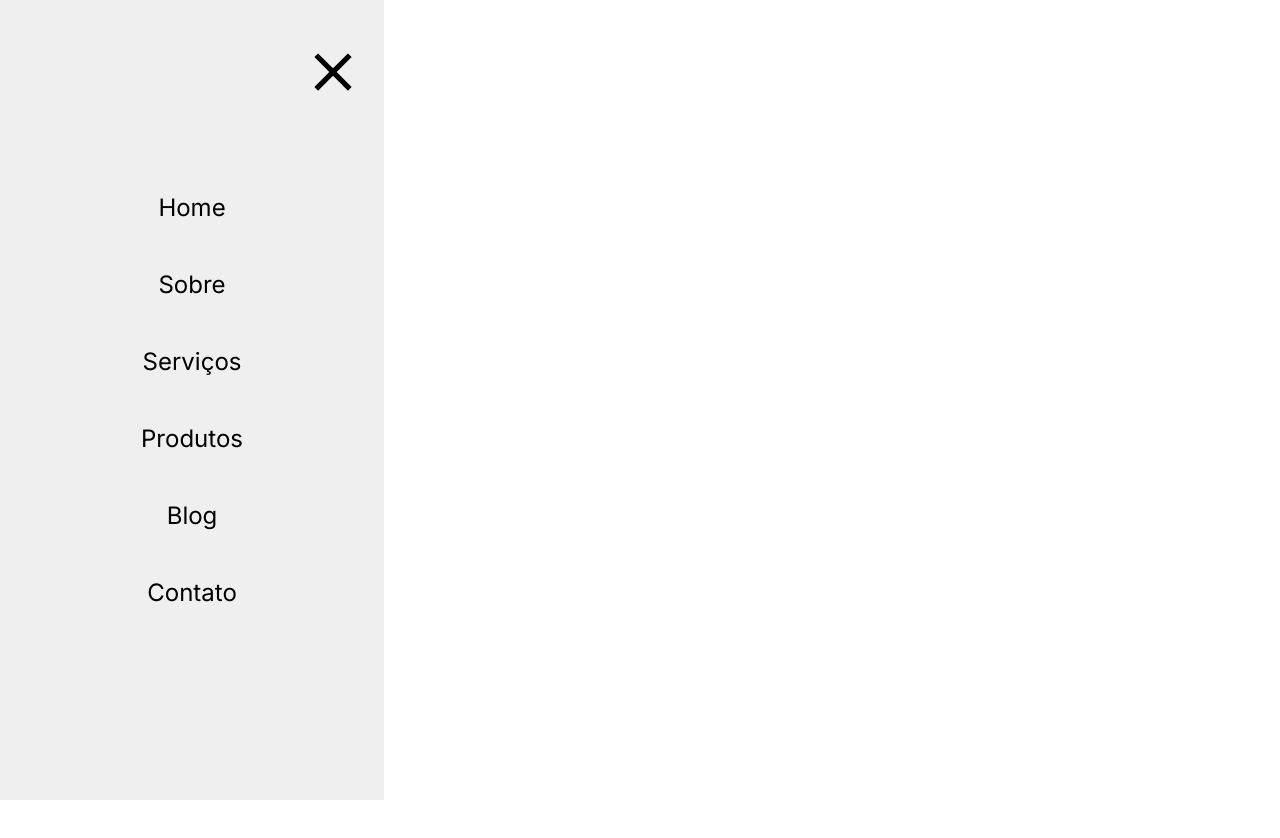
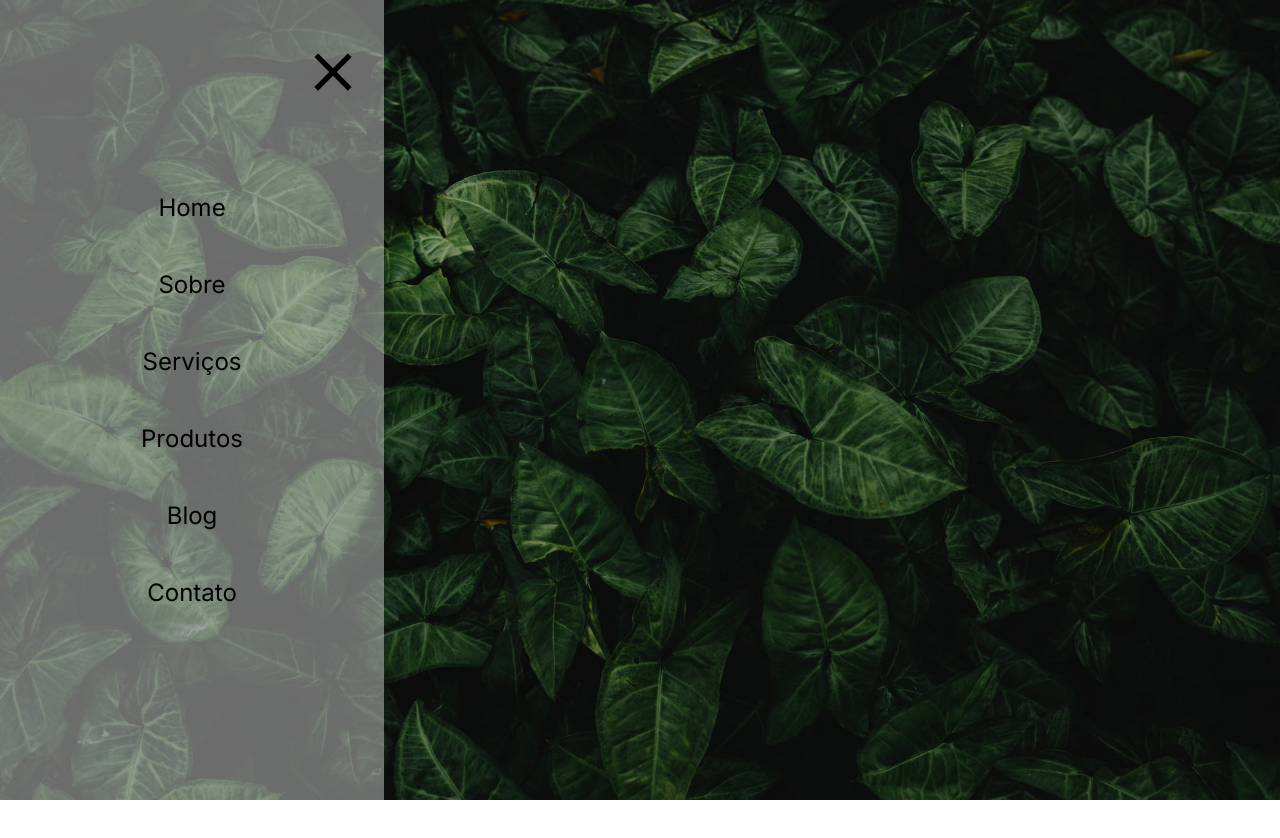
Before and after one commit to Gabriel-Andreoni/Studio-Unah-Yoga, a Next.js app: page / in a window 1280 px wide. Both pictures are taken after a click on the icon 1184 px from the left and 72 px from the top of the page. Shown: the top 838 px of the page. Before the commit the page ends 800 px from the top, so only its background shows below. Built offline with nearby package versions, Linux system fonts and the light colour scheme.

Commit message:
updates header

```diff
--- a/app/components/Header/index.jsx
+++ b/app/components/Header/index.jsx
@@ -10,9 +10,9 @@ import './styles.css';
 export default function Header() {
     const [isActive, setIsActive] = useState(false);
     return (
-        <div>
+        <div className="header-wrapper">
             <RiMenu3Fill className={`${isActive ? 'hide' : 'menu-icon'}`} onClick={() => setIsActive((prevState) => !prevState)} />
-             <header className={`${isActive ? 'header-container' : 'hide'}`}>
+             <header className={`${isActive ? 'header-container' : 'hide-header'}`}>
             <IoMdClose className="menu-icon" onClick={() => setIsActive((prevState) => !prevState)} />
             <nav className="nav-wrapper">
 
--- a/app/components/Header/styles.css
+++ b/app/components/Header/styles.css
@@ -1,8 +1,17 @@
+.header-wrapper {
+    width: 100%;
+    height: 100vh;
+
+    overflow: hidden;
+}
+
+
 .hide {
     display: none
 }
 
-.header-container {
+
+.header-container, .hide-header {
     width: 30%;
     height: 100vh;
 
@@ -11,13 +20,11 @@
     justify-content: center;
     align-items: center;
 
-    background: #00000010;
+    background: #cccccc80;
 
     position: relative;
 
     animation: fadeinLeft 300ms linear;
-
-
 
     .nav-wrapper {
         width: 50%;
@@ -55,6 +62,10 @@
         right: 5%;
 
     }
+}
+
+.hide-header {
+    animation: fadeOut 300ms linear forwards;
 }
 
 .menu-icon {
--- /dev/null
+++ b/app/components/Hero/index.jsx
@@ -0,0 +1,18 @@
+import './styles.css'
+
+import Header from "../Header";
+
+export default function Hero() {
+    return (
+        <div className="hero-wrapper">
+            <div className="overlay">
+
+            </div>
+            <Header />
+
+            <div className="hero-container">
+
+            </div>
+        </div>
+    )
+}
--- /dev/null
+++ b/app/components/Hero/styles.css
@@ -0,0 +1,34 @@
+.hero-wrapper {
+    width: 100%;
+    height: 100vh;
+
+    background-image: url("../../../public/hero-img.jpg");
+    background-position: center;
+    background-repeat: no-repeat;
+    background-size: cover;
+
+    position: relative;
+
+    z-index: 10;
+
+    .overlay {
+        width: 100%;
+        height: 100%;
+
+        position: absolute;
+
+        z-index: -1;
+
+        background: #00000050;
+    }
+
+    .hero-container {
+        width: 100%;
+        height: 100%;
+
+        display: flex;
+        flex-direction: column;
+        justify-content: center;
+        align-items: center;
+    }
+}
--- a/app/page.js
+++ b/app/page.js
@@ -1,10 +1,10 @@
-import Header from './components/Header';
+import Hero from './components/Hero';
 import './page.module.css';
 
 export default function Home() {
   return (
     <main className="">
-      <Header />
+      <Hero />
     </main>
   );
 }
```
Also changed, not shown: public/hero-img.jpg (added).
